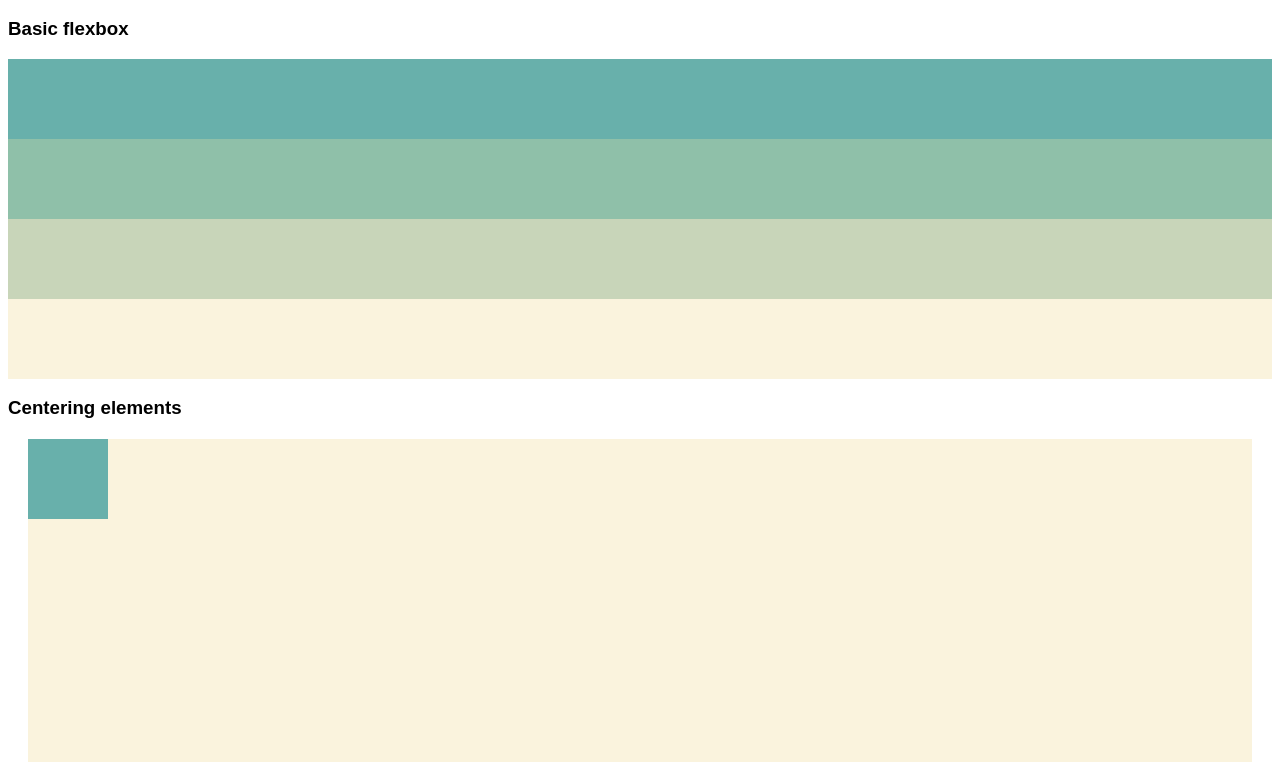
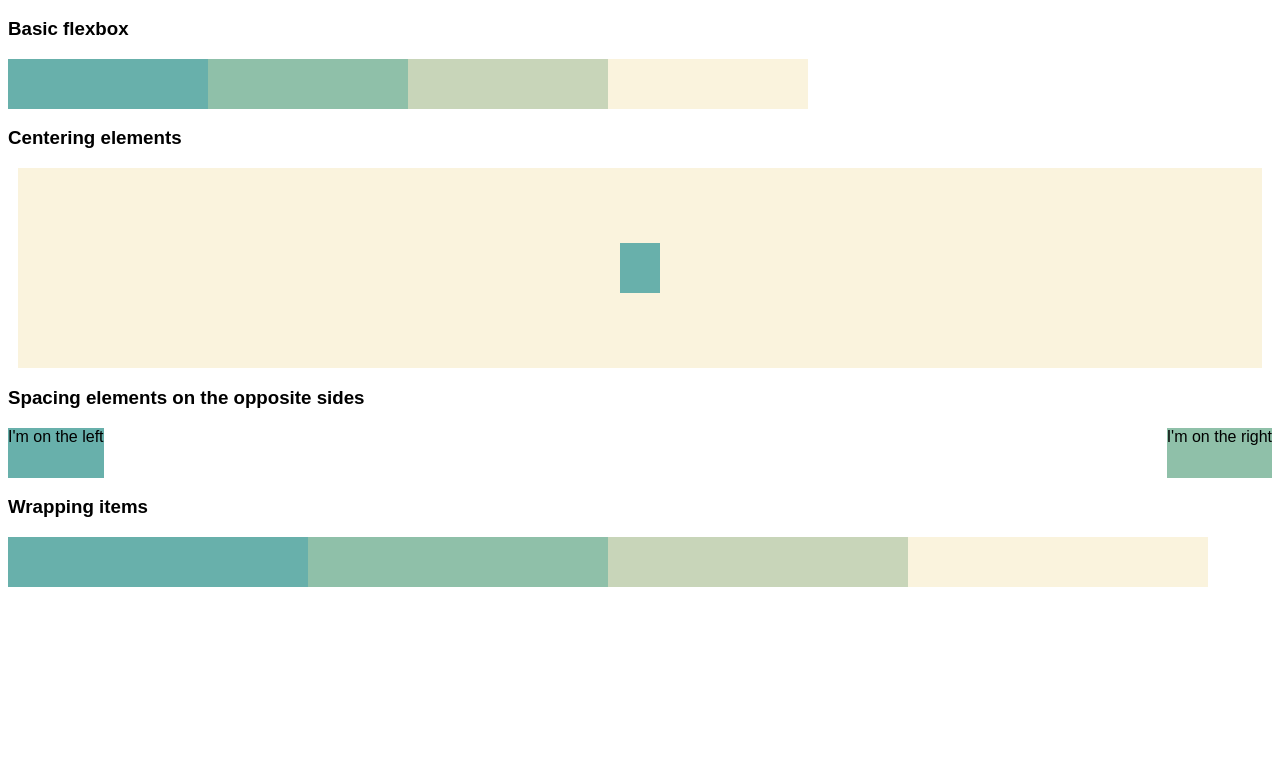
Before and after one commit to kayclefever/IOD_Mod1, a website: page moduel2lab3.html in a window 1280 px wide. Shown: the part 38-800 px from the top of the page. Drawn offline with Linux system fonts and the light colour scheme.

Commit message:
homework lab

```diff
--- a/moduel2lab3.html
+++ b/moduel2lab3.html
@@ -28,20 +28,50 @@
     }
 
     .m-20 {
-        margin: 20px;
+        margin: 10px;
     }
 
     .h-80 {
-        height: 80px;
+        height: 50px;
     }
 
     .h-400 {
-        height: 400px;
+        height: 200px;
     }
 
     .w-80 {
-        width: 80px;
+        width: 40px;
     }
+
+    #center-box {
+        display: flex;
+        justify-content: center;
+        align-items: center;
+    }
+
+    .flex-space-between {
+        display: flex;
+        justify-content: space-between;
+    }
+
+     .wrap {
+        display: flex;
+        flex-wrap: wrap;
+    }
+
+    .wrap > div {
+        width: 300px
+    }
+
+    .flex-beginning {
+        display: flex;
+    }
+
+    .flex-beginning > div {
+        width: 200px;
+    }
+
+
     </style>
     <header>
         <nav>
@@ -51,7 +81,7 @@
     <section>
       <h3>Basic flexbox</h3>
 
-      <div class="flex-container">
+      <div class="flex-beginning">
         <div class="flex-item-1 background-1 h-80"></div>
         <div class="flex-item-2 background-2 h-80"></div>
         <div class="flex-item-3 background-3 h-80"></div>
@@ -61,7 +91,7 @@
 
     <section>
       <h3>Centering elements</h3>
-      <div class="m-20 flex-container flex-center h-400 background-4">
+      <div class="m-20 flex-container flex-center h-400 background-4" id="center-box">
         <div class="background-1 h-80 w-80"></div>
       </div>
     </section>
@@ -76,7 +106,7 @@
 
     <section>
       <h3>Wrapping items</h3>
-      <div class="flex-container flex-wrap">
+      <div class="wrap">
         <div class="flex-basis-item-50 h-80 background-1"></div>
         <div class="flex-basis-item-50 h-80 background-2"></div>
         <div class="flex-basis-item-50 h-80 background-3"></div>
```
